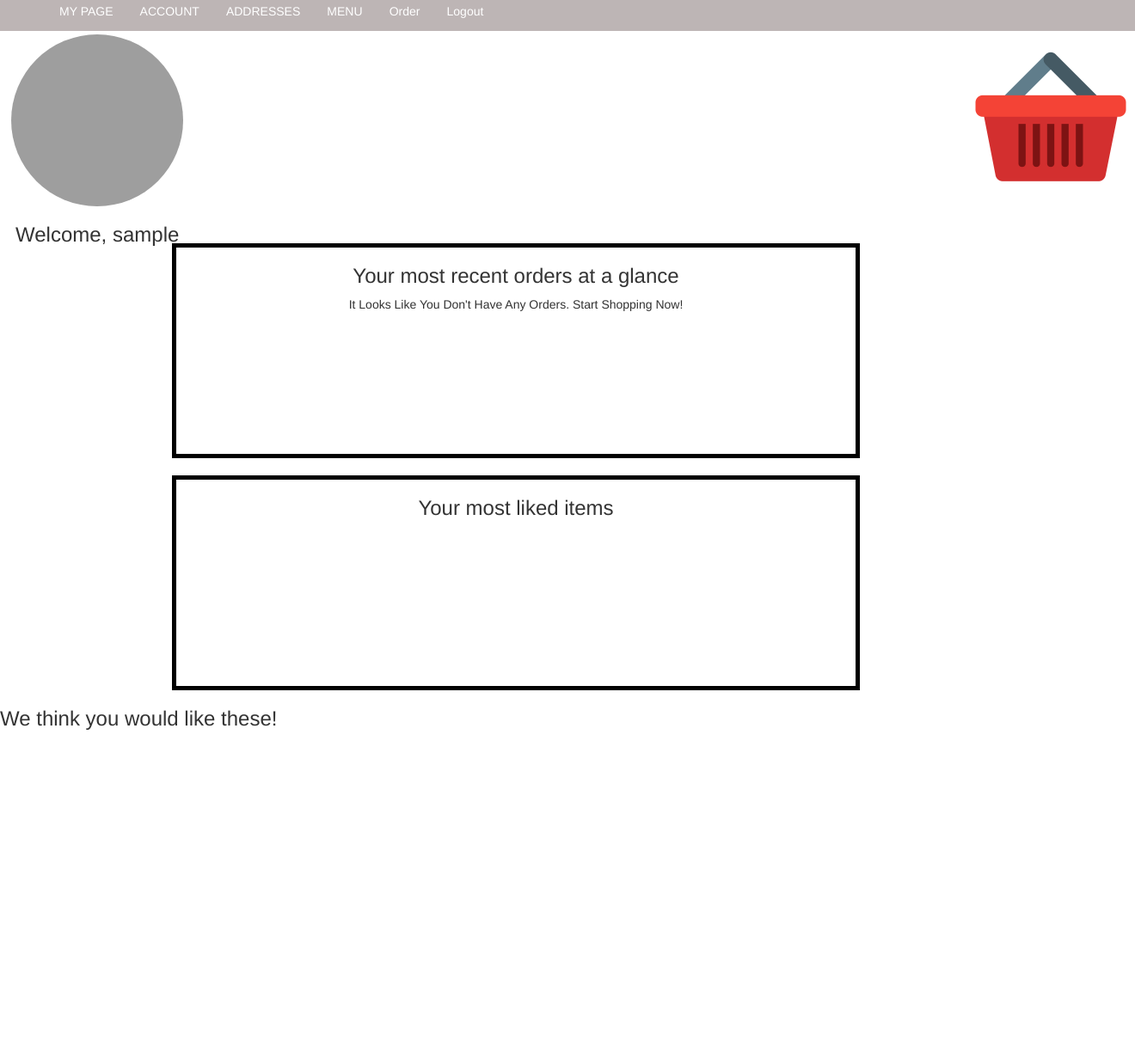
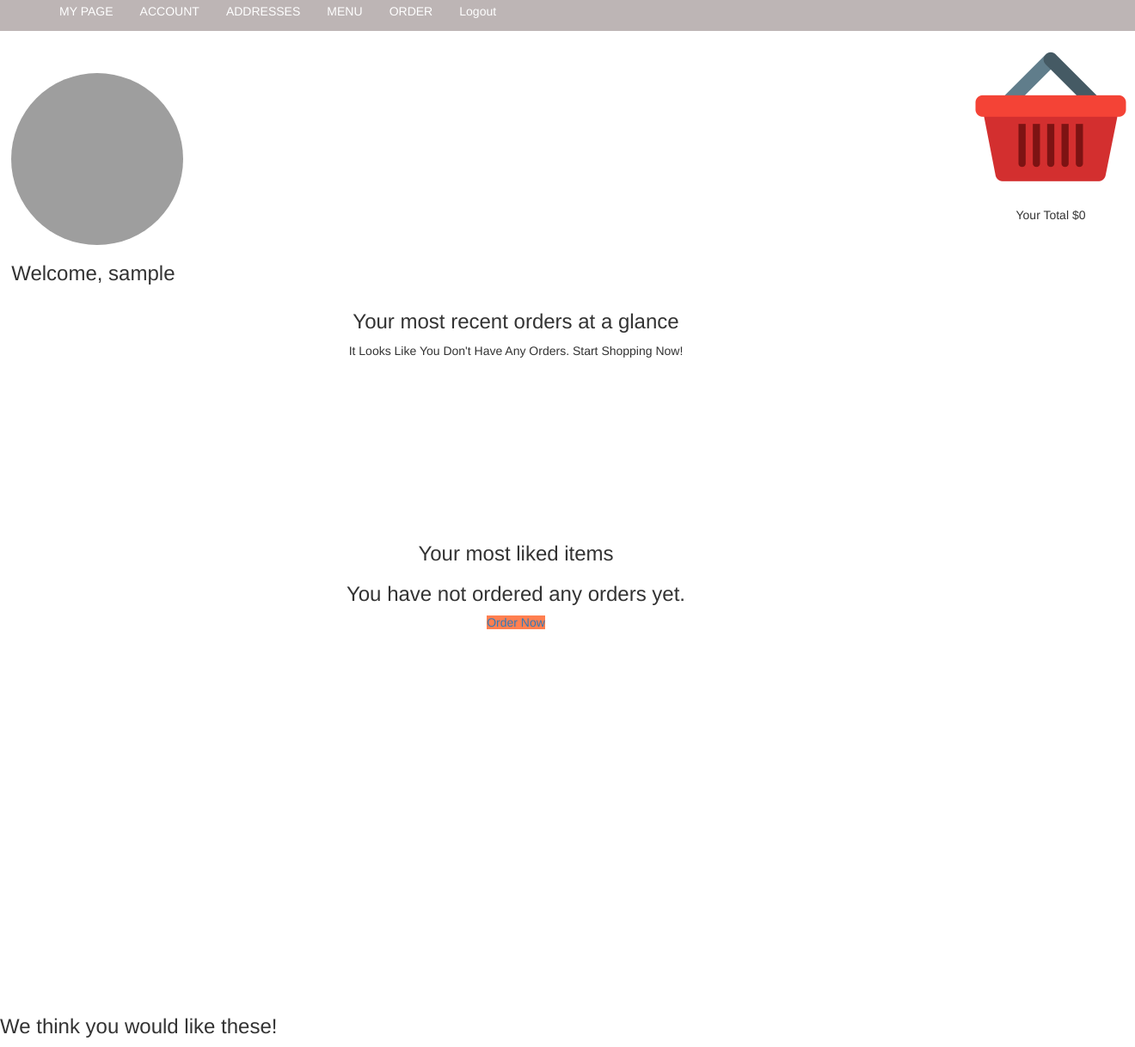
Before and after one commit to cjuanito797/group_project, a Django app: page /customerView/ in a window 1320 px wide. Shown: the whole page at 86% size. Before the commit the page ends 849 px from the top, so only its background shows below. Run offline with Django 3.2, Linux system fonts and the light colour scheme; the visitor is signed in with stand-in values (Sample User, id 1); data that the repository does not hold is empty; some libraries are stand-ins or nearby versions; grey boxes are pictures that could not be loaded.

Commit message:
Update base.html

```diff
--- a/chineseSpicyFlavor/templates/account/base.html
+++ b/chineseSpicyFlavor/templates/account/base.html
@@ -28,13 +28,7 @@
     <link rel="stylesheet" href="https://maxcdn.bootstrapcdn.com/bootstrap/3.3.4/css/bootstrap.min.css">
 
     <style>
-        /* Remove the navbar's default margin-bottom and rounded borders */
 
-        /* Set height of the grid so .sidenav can be 100% (adjust as needed) */
-
-        /* Set gray background color and 100% height */
-
-        /* Set black background color, white text and some padding */
         footer {
             background-color: #555;
             color: white;
@@ -57,11 +51,10 @@
         }
 
         #profilePic {
-            position: absolute;
+            position: relative;
             top: 5%;
             left: 1%;
             border-radius: 50px;
-            text-align: center;
         }
 
         #ShoppingCart {
@@ -69,6 +62,7 @@
             top: 5%;
             left: 85%;
             background: transparent;
+            text-align: center;
         }
 
         #productCt {
@@ -169,8 +163,6 @@
             text-align: center;
             position: relative;
             margin-left: 200px;
-            margin-top: 15%;
-            border: 5px solid black;
             width: 750px;
             height: 250px;
             overflow-y: auto;
@@ -183,13 +175,12 @@
             position: relative;
             margin-top: 20px;
             margin-left: 200px;
-            border: 5px solid black;
             width: 750px;
-            height: 250px;
+            height: 550px;
             overflow-y: auto;
             width: 800px;
+
         }
-
 
     </style>
 </head>
@@ -223,7 +214,7 @@
                 </ul>
             </li>
 
-            <li><a href="#">Order</a>
+            <li><a href="#">ORDER</a>
                 <ul>
                     <li><a href="{% url 'chineseSpicyFlavor:product_list' %}">Order Now</a></li>
                     <li><a href="{% url 'chineseSpicyFlavor:myOrders' %}">My Orders</a></li>
@@ -261,12 +252,13 @@
     </div>
 
 
-
     <div id="ShoppingCart">
 
         <a href="{% url "cart:cart_detail" %}">
             <img src="../../static/images/redBasket.png" width="200">
         </a>
+        <p>Your Total ${{ cart.get_total_price }}</p>
+
     </div>
 </div>
 
@@ -329,18 +321,33 @@
 
 <div id="favoriteItems">
     <h3>Your most liked items</h3>
-    {% for foo in oi %}
-        {% if forloop.counter < 3 %}
-            <h5>{{ foo.product.name }}</h5>
-            <img src="
-            {% if user.profile.image %}{{ foo.product.image.url }}{% else %}{% static "images/logo1.jpg" %}{% endif %}"
-                 alt="panda" width="200" height="200" style="border-radius: 50%">
-        {% endif %}
 
 
-    {% endfor %}
+    {% if orders.count == 0 %}
+        <h3>You have not ordered any orders yet. </h3>
+        <a href="{% url 'chineseSpicyFlavor:product_list' %}" style="background-color: coral;">Order Now</a>
 
 
+    {% else %}
+        {% for oi in orderItem %}
+            {% if oi.quantity >= 10 %}
+                <h3>{{ oi.product.name }}</h3>
+               {% with product=item.product %}
+
+
+                        <a href="{{ oi.product.get_absolute_url }}">
+                            <img src="
+                                    {% if oi.product.image %}{{ oi.product.image.url }}{% else %}{% static "img/no_image.png" %}{% endif %}"
+                                 alt="" style="border-radius: 50%; width: 200px; height:200px;">
+                        </a>
+
+
+            {% endwith %}
+            {% endif %}
+        {% endfor %}
+
+
+    {% endif %}
 </div>
 
 <div id="recommendations">
```
